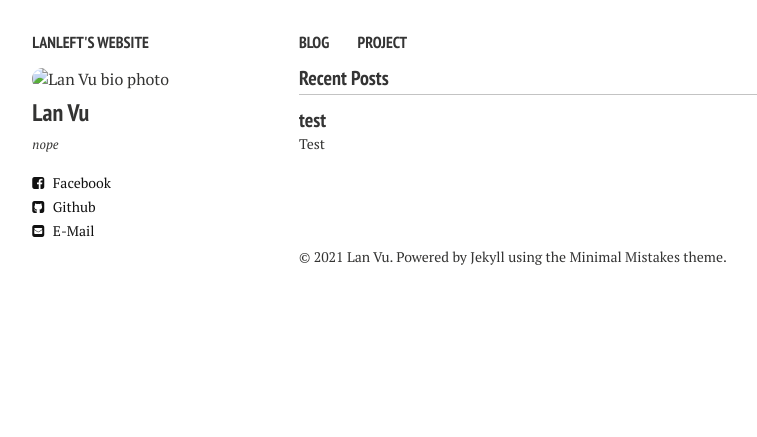
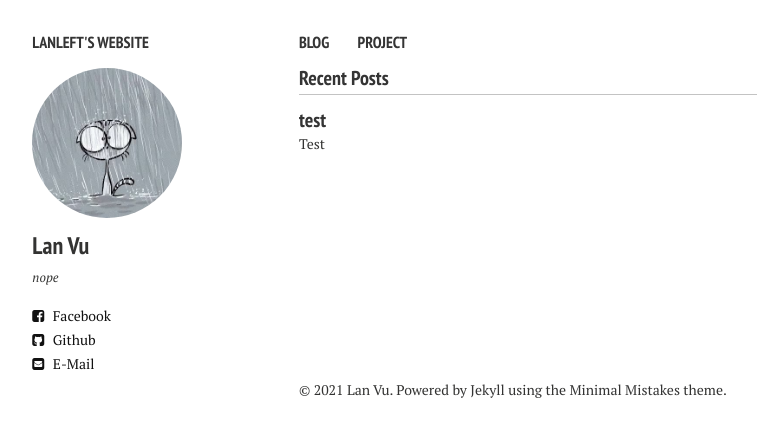
Before and after one commit to lanleft/lanleft.github.io, a Jekyll site: the page built from index.md, in a window 1280 px wide. Shown: the top 437 px of the page, without its empty margins (21-778 px from the left). Built offline with Jekyll 4.4.1, drawn with Linux system fonts in a browser that asks for light colours; nearby versions of some CDN libraries.

Commit message:
add homepage

```diff
--- a/_config.yml
+++ b/_config.yml
@@ -9,7 +9,7 @@ disqus_shortname: lanleft-github-io
 # Owner/author information
 owner:
   name:           Lan Vu
-  avatar:         images/feature/image1.jpg
+  avatar:         /feature/image1.jpg
   bio:            nope
   email:          lan.vt183781@sis.hust.edu.vn
   # Social networking links are used in author-bio sidebar. Update and remove as you like.
```
